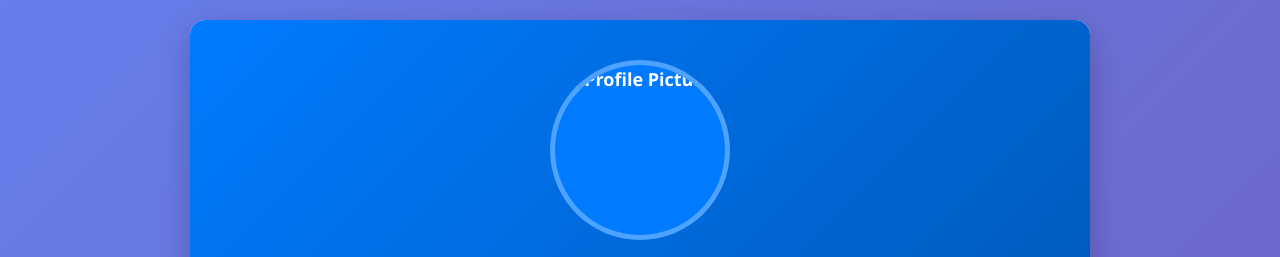
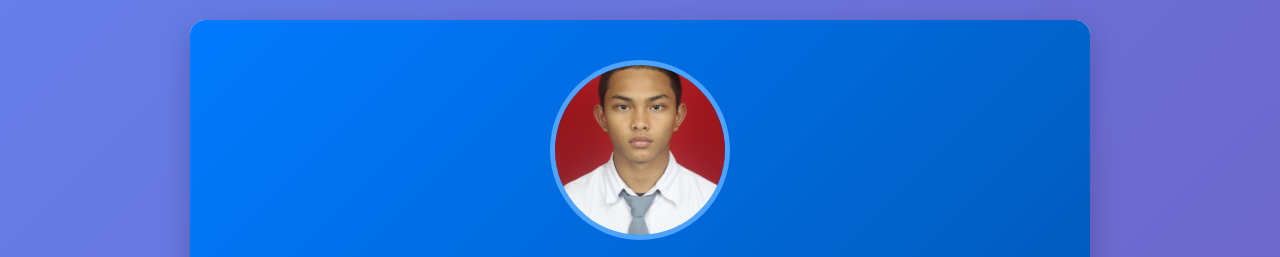
Before and after one commit to Cikohh/CV-ClearestaRafaFilia, a plain HTML site: page index.html in a window 1280 px wide. Shown: the top 257 px of the page. Drawn offline with Linux system fonts and the light colour scheme.

Commit message:
index.html

```diff
--- a/index.html
+++ b/index.html
@@ -10,7 +10,7 @@
     <div class="container">
         <header>
             <div class="profile">
-                <img src="images for later/profilepic.jpg" alt="Profile Picture" class="profile-pic">
+                <img src="./profilepic.jpg" alt="Profile Picture" class="profile-pic">
                 <div class="profile-info">
                     <h1>Clearesta Rafa Filia</h1>
                     <p class="rotating-text">3D ARTIST</p>
```
